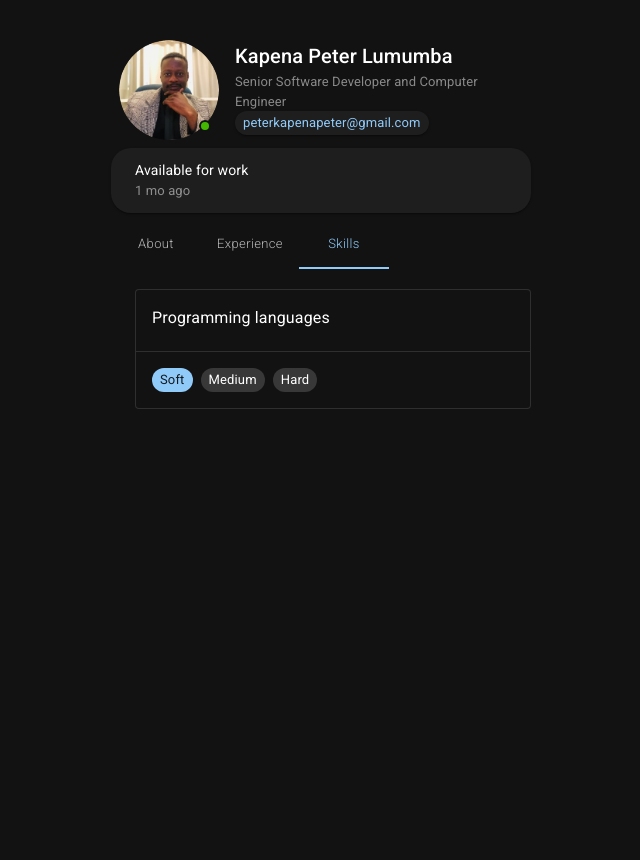
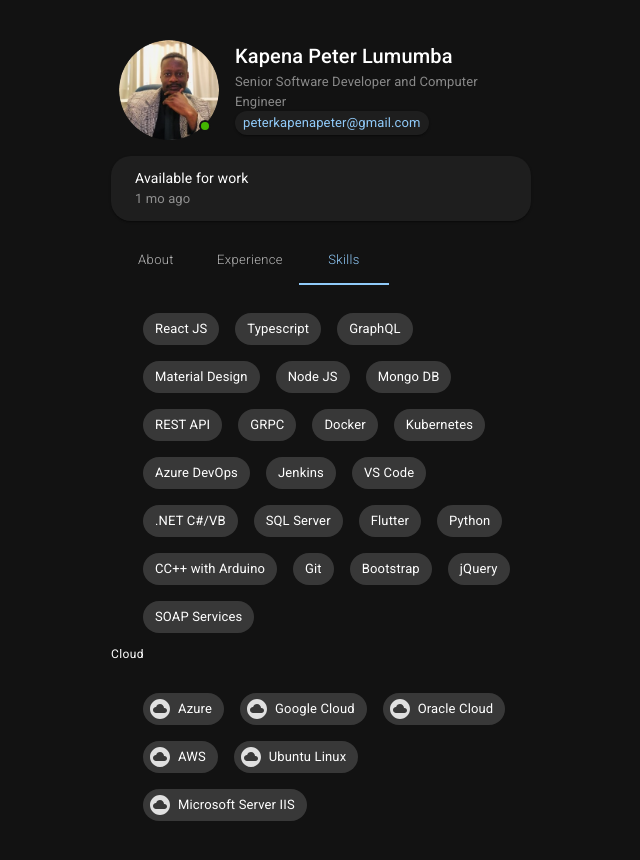
Before and after one commit to peterkapena/portfolio, a React (Vite) app: page / in a window 1280 px wide. Both pictures are taken after a click on the tab "Skills". Shown: the top 860 px of the page, without its empty margins (319-959 px from the left). Before the commit the page ends 800 px from the top, so only its background shows below. Built offline with nearby package versions, Linux system fonts and the light colour scheme.

Commit message:
added dockerfile

```diff
--- a/src/App.tsx
+++ b/src/App.tsx
@@ -1,9 +1,10 @@
-import { Avatar, Badge, Box, Card, Chip, Divider, Link, Paper, Stack, styled, Tabs, Typography } from "@mui/material"
+import { Avatar, Badge, Box, Chip, Link, Paper, styled, Tabs, Typography } from "@mui/material"
 import TabContext from '@mui/lab/TabContext';
 import TabPanel from '@mui/lab/TabPanel';
 import Tab from '@mui/material/Tab';
 import { useState } from "react";
 import AboutSection, { Project } from "./components/AboutSection";
+import { CloudCircle } from "@mui/icons-material";
 
 const StyledBadge = styled(Badge)(({ theme }) => ({
   '& .MuiBadge-badge': {
@@ -85,6 +86,38 @@
   }
 ]
 
+const skils: string[] = [
+  "React JS",
+  "Typescript",
+  "GraphQL",
+  "Material Design",
+  "Node JS",
+  "Mongo DB",
+  "REST API",
+  "GRPC",
+  "Docker",
+  "Kubernetes",
+  "Azure DevOps",
+  "Jenkins",
+  "VS Code",
+  ".NET C#/VB",
+  "SQL Server",
+  "Flutter",
+  "Python",
+  "CC++ with Arduino",
+  "Git",
+  "Bootstrap",
+  "jQuery",
+  "SOAP Services",
+]
+const cloud: string[] = [
+  "Azure",
+  "Google Cloud",
+  "Oracle Cloud",
+  "AWS",
+  "Ubuntu Linux",
+  "Microsoft Server IIS",
+]
 function App() {
 
   const [value, setValue] = useState('1');
@@ -128,7 +161,7 @@
             </Box>
           </Box>
         </Box>
-        <Box sx={{ my: 1, }}>
+        <Box sx={{ my: 2, }}>
           <Paper sx={{ px: 3, py: 1.5, borderRadius: 5 }}>
             <Typography variant="body1" fontSize="14px" >Available for work</Typography>
             <Typography variant="body1" fontSize="13px" color="textDisabled">1 mo ago</Typography>
@@ -172,23 +205,13 @@
             </StyledTabPanel>
             <StyledTabPanel value="3">
               <StyledTabBox>
-                 <Card variant="outlined" >
-                  <Box sx={{ p: 2 }}>
-                  <Typography gutterBottom component="div">
-                      Programming languages
-                      </Typography>
-                   </Box>
-                  <Divider />
-                  <Box sx={{ p: 2 }}>
-                    <Stack direction="row" spacing={1}>
-                      <Chip color="primary" label="Soft" size="small" />
-                      <Chip label="Medium" size="small" />
-                      <Chip label="Hard" size="small" />
-                    </Stack>
-                  </Box>
-                </Card>
+                {skils.map(skill => (<Chip label={skill} sx={{ m: 1 }} />))}
               </StyledTabBox>
             </StyledTabPanel>
+            <Typography variant="caption">Cloud</Typography>
+            <StyledTabBox>
+              {cloud.map(skill => (<Chip label={skill} icon={<CloudCircle />} sx={{ m: 1 }} />))}
+            </StyledTabBox>
           </TabContext>
         </Box>
       </Box>
```
Also changed, not shown: Dockerfile.txt (added), 1 other file (tests, documents, lock files or other folders).
